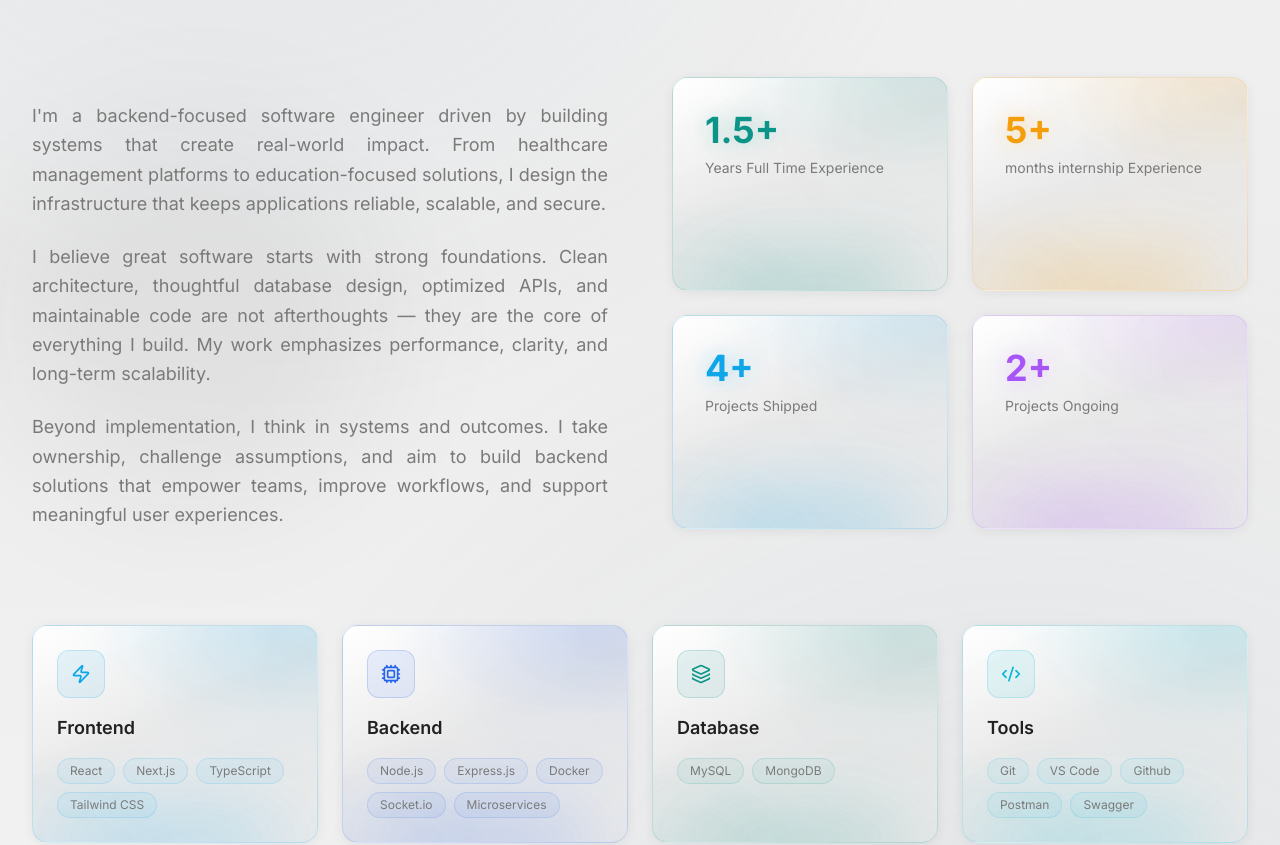
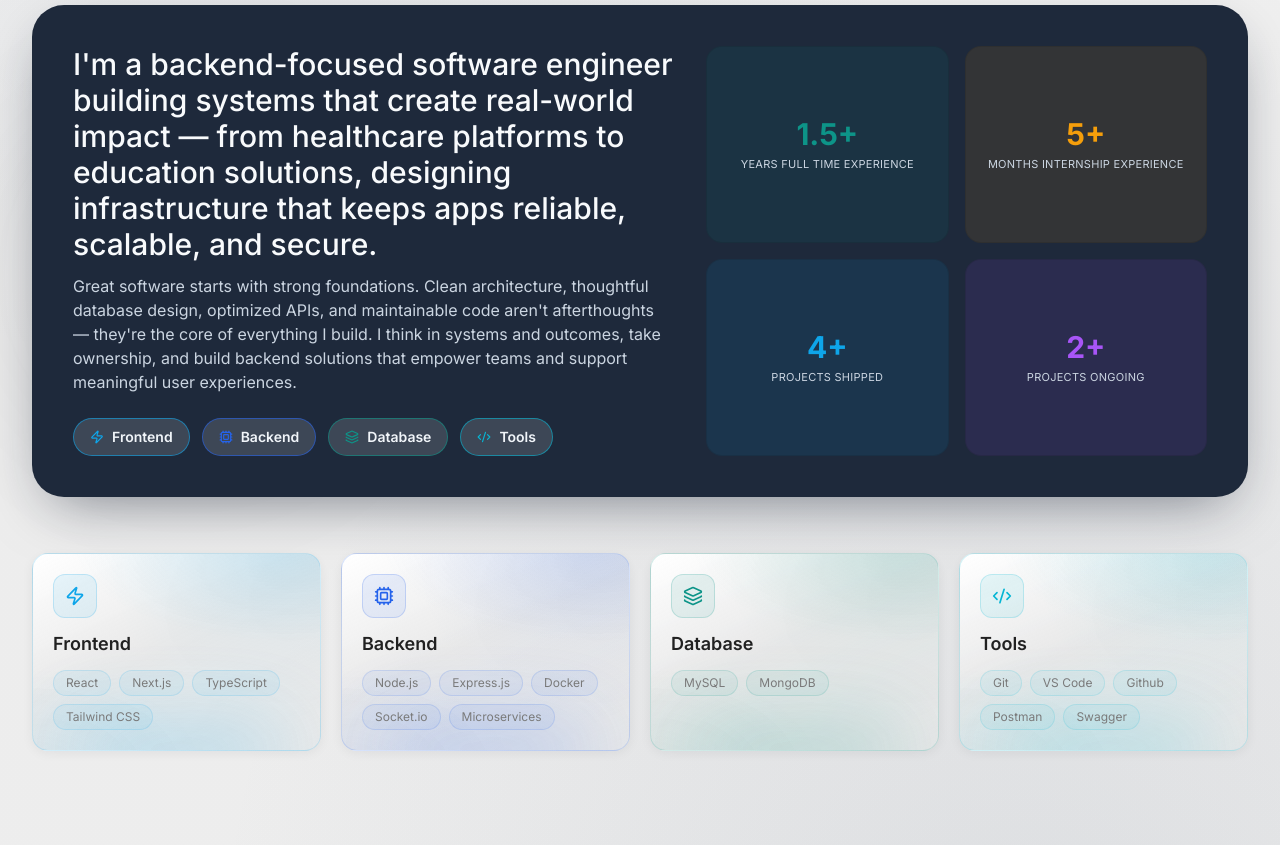
Before and after one commit to Pulakpj9/new-portfolio, a Next.js app: page / in a window 1280 px wide. Shown: the part 1290-2135 px from the top of the page. Built offline with nearby package versions, Linux system fonts and the light colour scheme.

Commit message:
feat: enhance AboutSection with dynamic background gradients and improve scroll animation hook

```diff
--- a/app/globals.css
+++ b/app/globals.css
@@ -237,6 +237,21 @@ html {
 .scene-block {
   background-color: hsl(var(--background));
   color: hsl(var(--foreground));
+}
+
+/* About — soft steel-slate "mono" wash that blends into the experience
+   section below (#EDEDED) on light, collapses to navy on dark. */
+.scene-about-bg {
+  background-image:
+    radial-gradient(circle at 20% 0%, rgba(148, 163, 184, 0.14), transparent 45%),
+    radial-gradient(circle at 80% 110%, rgba(100, 116, 139, 0.12), transparent 50%),
+    linear-gradient(180deg, hsl(var(--background)) 0%, hsl(var(--secondary) / 0.5) 45%, hsl(0 0% 93%) 100%);
+}
+.dark .scene-about-bg {
+  background-image:
+    radial-gradient(circle at 20% 0%, rgba(148, 163, 184, 0.09), transparent 45%),
+    radial-gradient(circle at 80% 110%, rgba(100, 116, 139, 0.08), transparent 50%),
+    linear-gradient(180deg, hsl(var(--background)) 0%, hsl(var(--secondary) / 0.5) 45%, hsl(var(--background)) 100%);
 }
 
 /* Hero — #FFFFFF pure white */
--- a/components/about-section.tsx
+++ b/components/about-section.tsx
@@ -1,16 +1,13 @@
 "use client";
 
 import { useState, useEffect } from "react";
+import { useTheme } from "next-themes";
 import { useScrollAnimation } from "@/hooks/use-scroll-animation";
 import { cn } from "@/lib/utils";
 import { Code2, Layers, Zap, Cpu } from "lucide-react";
 
-/* Confirmed background — "Mono": soft steel-slate washes over the section's
-   own background so it stays tasteful in light and dark themes. */
-const ABOUT_BACKGROUND =
-  "radial-gradient(circle at 20% 0%, rgba(148,163,184,0.14), transparent 45%)," +
-  "radial-gradient(circle at 80% 110%, rgba(100,116,139,0.12), transparent 50%)," +
-  "linear-gradient(180deg, hsl(var(--background)) 0%, hsl(var(--secondary) / 0.5) 45%, hsl(var(--background)) 100%)";
+/* Confirmed background — "Mono": soft steel-slate washes (`.scene-about-bg`)
+   that blend into the experience section below on light, navy on dark. */
 
 /* Rich card fill: a soft vertical glass base with accent washes bleeding in
    from the top-right corner and bottom-left — theme-aware via CSS vars. */
@@ -64,11 +61,15 @@ const stats = [
   { value: "5+", label: "months internship Experience", accent: "#f59e0b" },
   { value: "4+", label: "Projects Shipped", accent: "#0ea5e9" },
   { value: "2+", label: "Projects Ongoing", accent: "#a855f7" },
-    // { value: "99%", label: "Satisfaction Rate" },
 ];
 
-/* Identity headline: types "a Developer." then appends a rotating role, so
-   the full line — "More than just a Developer. A builder" — reads out. */
+/* Condensed, skimmable intro copy */
+const INTRO_MAIN =
+  "I'm a backend-focused software engineer building systems that create real-world impact — from healthcare platforms to education solutions, designing infrastructure that keeps apps reliable, scalable, and secure.";
+const INTRO_SUPPORT =
+  "Great software starts with strong foundations. Clean architecture, thoughtful database design, optimized APIs, and maintainable code aren't afterthoughts — they're the core of everything I build. I think in systems and outcomes, take ownership, and build backend solutions that empower teams and support meaningful user experiences.";
+
+/* Identity headline: types "a Developer." then appends a rotating role */
 const PRIMARY_LINE = "a Developer.";
 const SECONDARY_LINE = [
   "A Builder",
@@ -149,163 +150,34 @@ function useCountUp(target: number, start: boolean, duration = 1100) {
   return val;
 }
 
-function StatCard({
-  stat,
-  index,
-  visible,
-}: {
-  stat: { value: string; label: string; accent: string };
-  index: number;
-  visible: boolean;
-}) {
-  const match = stat.value.match(/^(\d+(?:\.\d+)?)\s*(.*)$/);
+function StatValue({ value, visible }: { value: string; visible: boolean }) {
+  const match = value.match(/^(\d+(?:\.\d+)?)\s*(.*)$/);
   const target = match ? parseFloat(match[1]) : 0;
   const suffix = match && match.length > 2 ? match[2] : "";
   const animated = useCountUp(target, visible);
   const isDecimal = target % 1 !== 0;
-  const display = `${isDecimal ? animated.toFixed(1) : Math.round(animated)}${suffix}`;
+  return `${isDecimal ? animated.toFixed(1) : Math.round(animated)}${suffix}`;
+}
 
+function SkillCard({
+  skill,
+  index,
+  visible,
+}: {
+  skill: (typeof skills)[number];
+  index: number;
+  visible: boolean;
+}) {
   return (
     <div
       className={cn(
-        "group relative overflow-hidden rounded-2xl border p-8",
+        "group relative overflow-hidden rounded-2xl border p-5",
         "shadow-[0_2px_12px_rgba(15,23,42,0.06)] transition-all duration-500",
         "hover:-translate-y-1 hover:shadow-[0_24px_48px_-14px_rgba(15,23,42,0.2)]",
         visible ? "translate-y-0 opacity-100" : "translate-y-8 opacity-0",
       )}
       style={{
         transitionDelay: visible ? `${index * 100}ms` : "0ms",
-        borderColor: `${stat.accent}2e`,
-        backgroundImage: cardBackground(stat.accent),
-      }}
-    >
-      {/* Accent under-glow — lifts the card off the section */}
-      <div
-        className="pointer-events-none absolute -bottom-7 left-1/2 h-14 w-3/4 -translate-x-1/2 rounded-full opacity-30 blur-2xl transition-opacity duration-500 group-hover:opacity-70"
-        style={{ background: stat.accent }}
-      />
-      {/* Accent glow — intensifies on hover */}
-      <div
-        className="pointer-events-none absolute -right-10 -top-10 h-40 w-40 rounded-full opacity-60 blur-3xl transition-opacity duration-500 group-hover:opacity-100"
-        style={{ background: `radial-gradient(circle, ${stat.accent}26, transparent 70%)` }}
-      />
-      {/* Hover gradient */}
-      <div className="absolute inset-0 bg-gradient-to-br from-primary/5 to-transparent opacity-0 transition-opacity duration-500 group-hover:opacity-100" />
-      <div className="relative">
-        <span
-          className="font-display text-4xl font-bold"
-          style={{ color: stat.accent, textShadow: `0 0 22px ${stat.accent}59` }}
-        >
-          {display}
-        </span>
-        <p className="mt-2 text-sm text-muted-foreground">{stat.label}</p>
-      </div>
-    </div>
-  );
-}
-
-export function AboutSection() {
-  const { ref: sectionRef, isVisible } = useScrollAnimation();
-  const { ref: statsRef, isVisible: statsVisible } = useScrollAnimation();
-  const { ref: skillsRef, isVisible: skillsVisible } = useScrollAnimation();
-
-  return (
-    <section id="about" className="scene-about scene-block relative overflow-hidden py-32">
-      {/* Background gradient + soft color washes */}
-      <div
-        className="pointer-events-none absolute inset-0"
-        style={{ backgroundImage: ABOUT_BACKGROUND }}
-      />
-      {/* Section background accent */}
-      <div className="pointer-events-none absolute left-0 top-1/3 h-96 w-96 rounded-full bg-primary/5 blur-3xl" />
-
-      <div className="relative z-10 mx-auto max-w-7xl px-6 lg:px-8">
-        {/* Section header */}
-        <div ref={sectionRef} className="mb-20">
-          <span
-            className={cn(
-              "mb-4 inline-block font-mono text-sm uppercase tracking-widest text-primary transition-all duration-700",
-              isVisible
-                ? "translate-y-0 opacity-100"
-                : "translate-y-4 opacity-0",
-            )}
-          >
-            01 / About
-          </span>
-          <h2
-            className={cn(
-              "font-display text-4xl font-bold tracking-tight md:text-5xl lg:text-6xl transition-all duration-700 delay-100",
-              isVisible
-                ? "translate-y-0 opacity-100"
-                : "translate-y-8 opacity-0",
-            )}
-          >
-            More than just <br />
-            <IdentityTypewriter />
-          </h2>
-        </div>
-
-        {/* About content */}
-        <div className="grid gap-16 lg:grid-cols-2">
-          <div
-            ref={sectionRef}
-            className={cn(
-              "transition-all duration-700 delay-200",
-              isVisible
-                ? "translate-x-0 opacity-100"
-                : "-translate-x-8 opacity-0",
-            )}
-          >
-            <p className="mt-6 text-lg leading-relaxed text-muted-foreground text-justify">
-              I&apos;m a backend-focused software engineer driven by building
-              systems that create real-world impact. From healthcare management
-              platforms to education-focused solutions, I design the
-              infrastructure that keeps applications reliable, scalable, and
-              secure.
-            </p>
-
-            <p className="mt-6 text-lg leading-relaxed text-muted-foreground text-justify">
-              I believe great software starts with strong foundations. Clean
-              architecture, thoughtful database design, optimized APIs, and
-              maintainable code are not afterthoughts — they are the core of
-              everything I build. My work emphasizes performance, clarity, and
-              long-term scalability.
-            </p>
-
-            <p className="mt-6 text-lg leading-relaxed text-muted-foreground text-justify">
-              Beyond implementation, I think in systems and outcomes. I take
-              ownership, challenge assumptions, and aim to build backend
-              solutions that empower teams, improve workflows, and support
-              meaningful user experiences.
-            </p>
-          </div>
-
-          {/* Stats grid */}
-          <div ref={statsRef} className="grid grid-cols-2 gap-6">
-            {stats.map((stat, i) => (
-              <StatCard key={stat.label} stat={stat} index={i} visible={statsVisible} />
-            ))}
-          </div>
-        </div>
-
-        {/* Skills */}
-        <div
-          ref={skillsRef}
-          className="mt-24 grid gap-6 md:grid-cols-2 lg:grid-cols-4"
-        >
-          {skills.map((skill, i) => (
-            <div
-              key={skill.category}
-              className={cn(
-                "group relative overflow-hidden rounded-2xl border p-6",
-                "shadow-[0_2px_12px_rgba(15,23,42,0.06)] transition-all duration-500",
-                "hover:-translate-y-1 hover:shadow-[0_24px_48px_-14px_rgba(15,23,42,0.2)]",
-                skillsVisible
-                  ? "translate-y-0 opacity-100"
-                  : "translate-y-8 opacity-0",
-              )}
-              style={{
-                transitionDelay: skillsVisible ? `${i * 100}ms` : "0ms",
         borderColor: `${skill.accent}2e`,
         backgroundImage: cardBackground(skill.accent),
       }}
@@ -318,9 +190,7 @@ export function AboutSection() {
       {/* Accent glow */}
       <div
         className="pointer-events-none absolute inset-0 opacity-50 transition-opacity duration-500 group-hover:opacity-100"
-                style={{
-                  backgroundImage: `radial-gradient(circle at 85% 0%, ${skill.accent}1f, transparent 55%)`,
-                }}
+        style={{ backgroundImage: `radial-gradient(circle at 85% 0%, ${skill.accent}1f, transparent 55%)` }}
       />
       {/* Top gradient bar */}
       <div
@@ -332,7 +202,7 @@ export function AboutSection() {
 
       <div className="relative">
         <div
-                  className="mb-4 flex h-12 w-12 items-center justify-center rounded-xl border transition-colors duration-300 group-hover:scale-105"
+          className="mb-3 flex h-11 w-11 items-center justify-center rounded-xl border transition-colors duration-300 group-hover:scale-105"
           style={{
             backgroundColor: `${skill.accent}17`,
             borderColor: `${skill.accent}30`,
@@ -341,10 +211,8 @@ export function AboutSection() {
         >
           <skill.icon className="h-5 w-5" />
         </div>
-                <h3 className="font-display text-lg font-semibold">
-                  {skill.category}
-                </h3>
-                <div className="mt-4 flex flex-wrap gap-2">
+        <h3 className="font-display text-lg font-semibold">{skill.category}</h3>
+        <div className="mt-3 flex flex-wrap gap-2">
           {skill.items.map((item) => (
             <span
               key={item}
@@ -360,7 +228,140 @@ export function AboutSection() {
         </div>
       </div>
     </div>
+  );
+}
+
+export function AboutSection() {
+  const { resolvedTheme } = useTheme();
+  const [isLight, setIsLight] = useState(false);
+  useEffect(() => {
+    setIsLight(resolvedTheme === "light");
+  }, [resolvedTheme]);
+  const { ref: sectionRef, isVisible } = useScrollAnimation();
+  const { ref: contentRef, isVisible: contentVisible } = useScrollAnimation();
+  const { ref: skillsRef, isVisible: skillsVisible } = useScrollAnimation();
+
+  /* Confirmed light-theme background: Slate, blending into experience below */
+  const BG_SLATE =
+    "radial-gradient(circle at 50% -10%, rgba(100,116,139,0.16), transparent 50%), radial-gradient(circle at 90% 10%, rgba(148,163,184,0.12), transparent 40%), linear-gradient(180deg, hsl(var(--background)) 0%, hsl(0 0% 93%) 100%)";
+
+  const header = (
+    <div ref={sectionRef}>
+      <span
+        className={cn(
+          "mb-4 inline-block font-mono text-sm uppercase tracking-widest text-primary transition-all duration-700",
+          isVisible ? "translate-y-0 opacity-100" : "translate-y-4 opacity-0",
+        )}
+      >
+        About Me
+      </span>
+      <h2
+        className={cn(
+          "font-display text-4xl font-bold tracking-tight md:text-5xl lg:text-6xl transition-all duration-700 delay-100",
+          isVisible ? "translate-y-0 opacity-100" : "translate-y-8 opacity-0",
+        )}
+      >
+        More than just <br />
+        <IdentityTypewriter />
+      </h2>
+    </div>
+  );
+
+  const spotChips = (isContrast = false) => (
+    <div className="mt-6 flex flex-wrap gap-3">
+      {skills.map((skill) => (
+        <span
+          key={skill.category}
+          className={cn(
+            "flex items-center gap-2 rounded-full border px-4 py-2 text-sm",
+            isContrast ? "text-slate-100" : "text-foreground",
+          )}
+          style={{
+            borderColor: `${skill.accent}${isContrast ? "99" : "30"}`,
+            backgroundColor: `rgba(255,255,255,${isContrast ? "0.14" : "0"})`,
+          }}
+        >
+          <skill.icon className="h-3.5 w-3.5" style={{ color: skill.accent }} />
+          <span className="font-display font-semibold">
+            {skill.category}
+          </span>
+        </span>
       ))}
+    </div>
+  );
+
+  /* Spotlight card — Contrast: dark slate, light text */
+  const spotlightCard = (
+    <div
+      ref={contentRef}
+      className={cn(
+        "relative overflow-hidden rounded-[2rem] border border-slate-800/20 bg-slate-800 shadow-[0_20px_60px_-20px_rgba(15,23,42,0.55)] transition-all duration-700 delay-100",
+        contentVisible ? "translate-y-0 opacity-100" : "translate-y-8 opacity-0",
+      )}
+    >
+      <div className="grid gap-8 p-8 lg:grid-cols-[1.2fr_1fr] lg:p-10">
+        <div>
+          <p className="text-2xl font-medium leading-snug text-slate-50 md:text-3xl">{INTRO_MAIN}</p>
+          <p className="mt-3 text-slate-300">{INTRO_SUPPORT}</p>
+          {spotChips(true)}
+        </div>
+        <div className="grid grid-cols-2 gap-4">
+          {stats.map((stat, i) => (
+            <div
+              key={stat.label}
+              className={cn(
+                "flex flex-col items-center justify-center rounded-2xl border border-black/10 bg-white/10 p-5 text-center transition-all duration-500",
+                contentVisible ? "translate-y-0 opacity-100" : "translate-y-6 opacity-0",
+              )}
+              style={{
+                transitionDelay: contentVisible ? `${i * 100}ms` : "0ms",
+                backgroundColor: `${stat.accent}1a`,
+              }}
+            >
+              <div className="font-display text-3xl font-bold" style={{ color: stat.accent }}>
+                <StatValue value={stat.value} visible={contentVisible} />
+              </div>
+              <p className="mt-1 text-[11px] uppercase tracking-wide text-slate-300">{stat.label}</p>
+            </div>
+          ))}
+        </div>
+      </div>
+    </div>
+  );
+
+  const skillsGrid = (
+    <div
+      ref={skillsRef}
+      className={cn(
+        "grid gap-5 transition-all duration-700 md:grid-cols-2 lg:grid-cols-4",
+        skillsVisible ? "translate-y-0 opacity-100" : "translate-y-8 opacity-0",
+      )}
+    >
+      {skills.map((skill, i) => (
+        <SkillCard key={skill.category} skill={skill} index={i} visible={skillsVisible} />
+      ))}
+    </div>
+  );
+
+  return (
+    <section id="about" className="scene-about scene-block relative overflow-hidden py-20 lg:py-24">
+      {/* Background gradient — Slate in light, navy in dark */}
+      {isLight ? (
+        <div
+          className="pointer-events-none absolute inset-0"
+          style={{ backgroundImage: BG_SLATE }}
+        />
+      ) : (
+        <div className="scene-about-bg pointer-events-none absolute inset-0" />
+      )}
+      {/* Section background accent */}
+      <div className="pointer-events-none absolute left-0 top-1/3 h-96 w-96 rounded-full bg-primary/5 blur-3xl" />
+
+      <div className="relative z-10 mx-auto max-w-7xl px-6 lg:px-8">
+        <div className="flex flex-col">
+          <div>{header}</div>
+          <div className="mt-10">{spotlightCard}</div>
+          <div className="mt-14">{skillsGrid}</div>
         </div>
       </div>
     </section>
--- a/hooks/use-scroll-animation.ts
+++ b/hooks/use-scroll-animation.ts
@@ -1,6 +1,6 @@
 "use client"
 
-import { useEffect, useRef, useState, useCallback } from "react"
+import { useEffect, useState, useCallback } from "react"
 
 interface UseScrollAnimationOptions {
   threshold?: number
@@ -13,19 +13,18 @@ export function useScrollAnimation({
   rootMargin = "0px 0px -50px 0px",
   triggerOnce = true,
 }: UseScrollAnimationOptions = {}) {
-  const ref = useRef<HTMLDivElement>(null)
+  const [node, setNode] = useState<HTMLDivElement | null>(null)
   const [isVisible, setIsVisible] = useState(false)
 
   useEffect(() => {
-    const element = ref.current
-    if (!element) return
+    if (!node) return
 
     const observer = new IntersectionObserver(
       ([entry]) => {
         if (entry.isIntersecting) {
           setIsVisible(true)
           if (triggerOnce) {
-            observer.unobserve(element)
+            observer.unobserve(node)
           }
         } else if (!triggerOnce) {
           setIsVisible(false)
@@ -34,11 +33,15 @@ export function useScrollAnimation({
       { threshold, rootMargin }
     )
 
-    observer.observe(element)
+    observer.observe(node)
     return () => observer.disconnect()
-  }, [threshold, rootMargin, triggerOnce])
+  }, [node, threshold, rootMargin, triggerOnce])
 
-  return { ref, isVisible }
+  const setRef = useCallback((el: HTMLDivElement | null) => {
+    setNode(el)
+  }, [])
+
+  return { ref: setRef, isVisible }
 }
 
 export function useParallax() {
```
Lines whose indentation alone changed are shown as unchanged.
